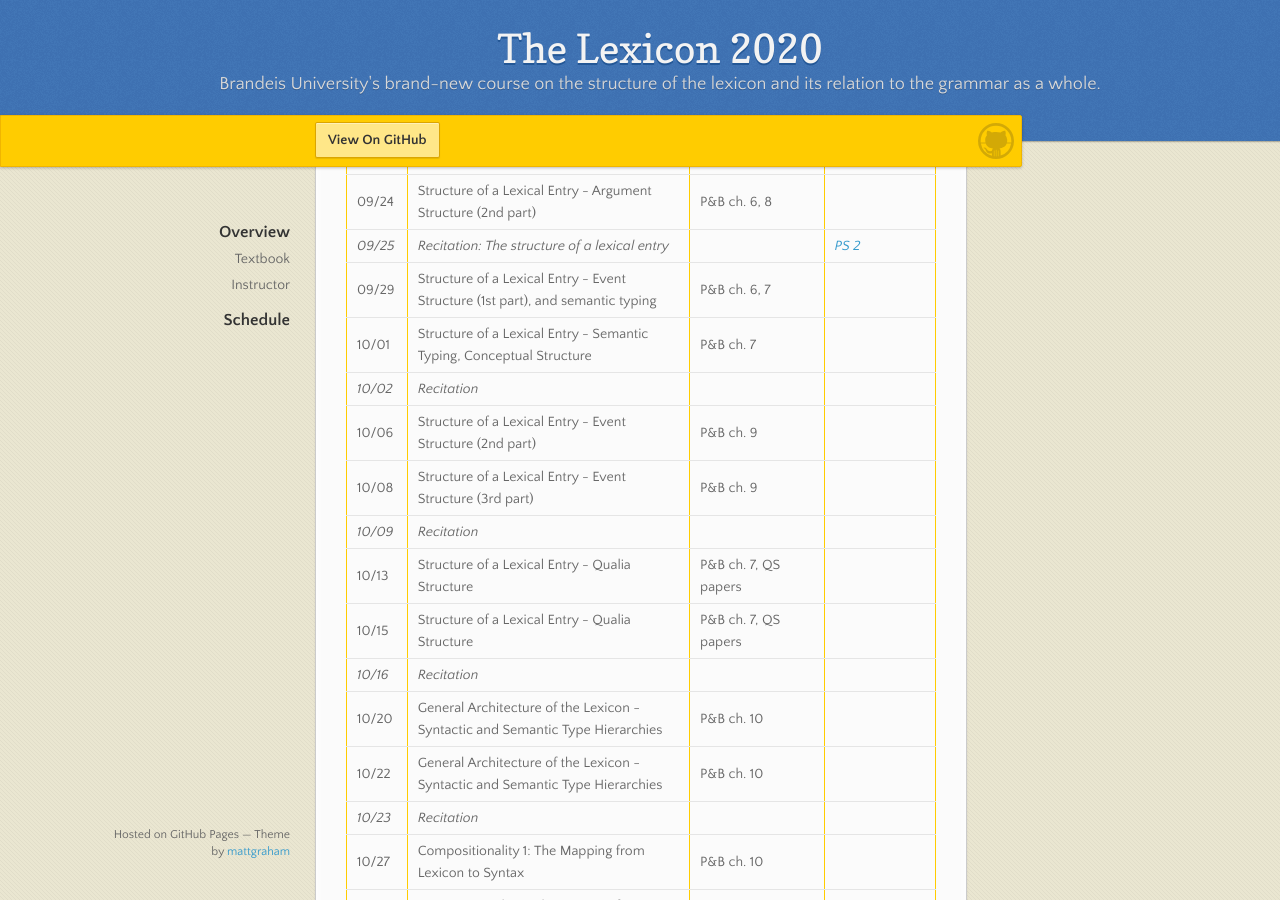
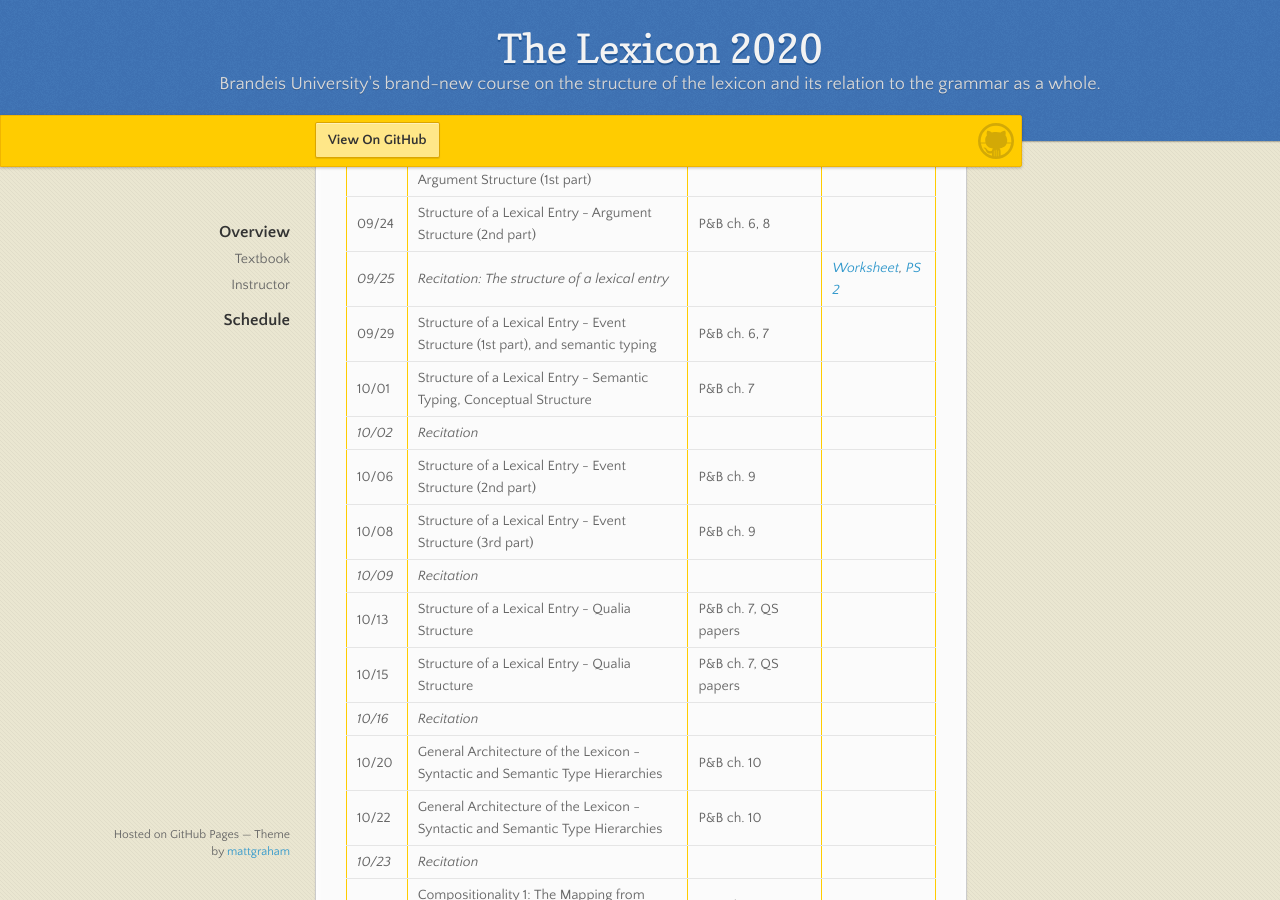
Before and after one commit to the-lexicon-2020/the-lexicon-2020.github.io, a Jekyll site: the page built from _pages/index.markdown, in a window 1280 px wide and 900 px high, scrolled down 1286 px. Built offline with Jekyll 4.4.1, drawn with Linux system fonts in a browser that asks for light colours; our own code applies the rules of GitHub Pages for plain Markdown files.

Commit message:
update schedule 09/25

```diff
--- a/_pages/index.markdown
+++ b/_pages/index.markdown
@@ -40,7 +40,7 @@ Professor [James Pustejovsky](mailto:jamesp@brandeis.edu)
 *09/18* | *Recitation: Entailment, presupposition, and implicature. Semantic factors in the VerbNet style (teamwork)* | *[Potts 2015](https://brandeis.box.com/s/n6vpo4vhi1goc5ic9atnqwhia5vmu3fz), [Pustejovsky & Joshi 2017](https://brandeis.box.com/s/lnmeu9f0e644sbxd01jvdomoibk89r4e)* | *[Worksheet](https://docs.google.com/document/d/17SEvv4aESdcGQcsxrU-_tDXDFUViBxksM5RPjjMEcs4/edit?usp=sharing)*
 09/22 | Lexicon in Semantic Frameworks (2nd part). Structure of a Lexical Entry  - Argument Structure (1st part) | P&B ch. 5,6,8 | [Slides](https://brandeis.box.com/s/4c036kjff65j5rfk7cb27bqylxftsaus)
 09/24 | Structure of a Lexical Entry - Argument Structure (2nd part) | P&B ch. 6, 8 |
-*09/25* | *Recitation: The structure of a lexical entry* | | *[PS 2](https://docs.google.com/document/d/1_UngMAJkqNIiUjZSqGHAWIiecWFzoxkHcTL2pReYWdI/edit?usp=sharing)*
+*09/25* | *Recitation: The structure of a lexical entry* | | *[Worksheet](https://docs.google.com/document/d/12uuEb6YRLFqJ1qW37rnO3bKC_pMnVjP8jnKTrT1uvfI/edit?usp=sharing), [PS 2](https://docs.google.com/document/d/1_UngMAJkqNIiUjZSqGHAWIiecWFzoxkHcTL2pReYWdI/edit?usp=sharing)*
 09/29 | Structure of a Lexical Entry - Event Structure (1st part), and semantic typing | P&B ch. 6, 7 |
 10/01 | Structure of a Lexical Entry - Semantic Typing, Conceptual Structure | P&B ch. 7 |
 *10/02* | *Recitation* | |
```
